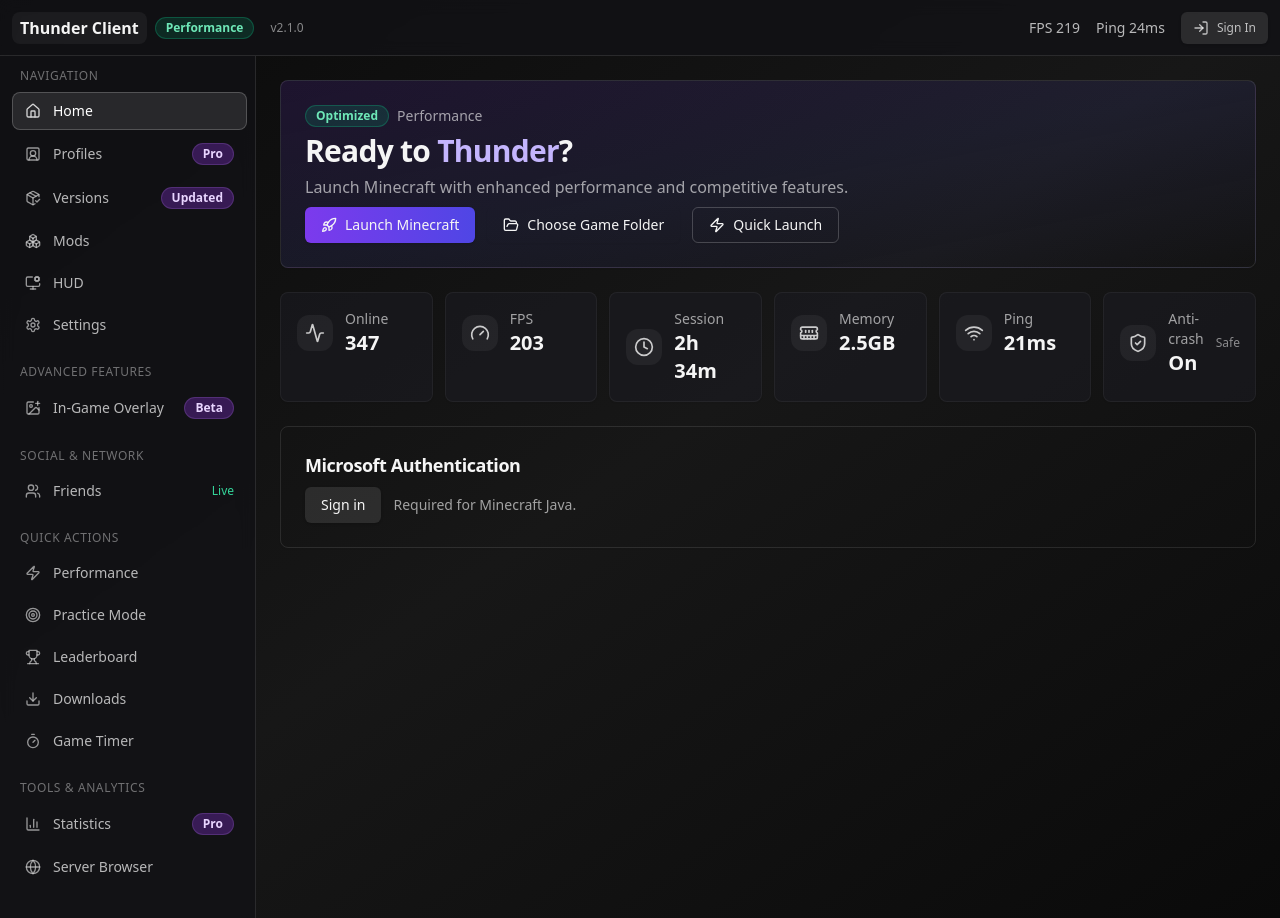
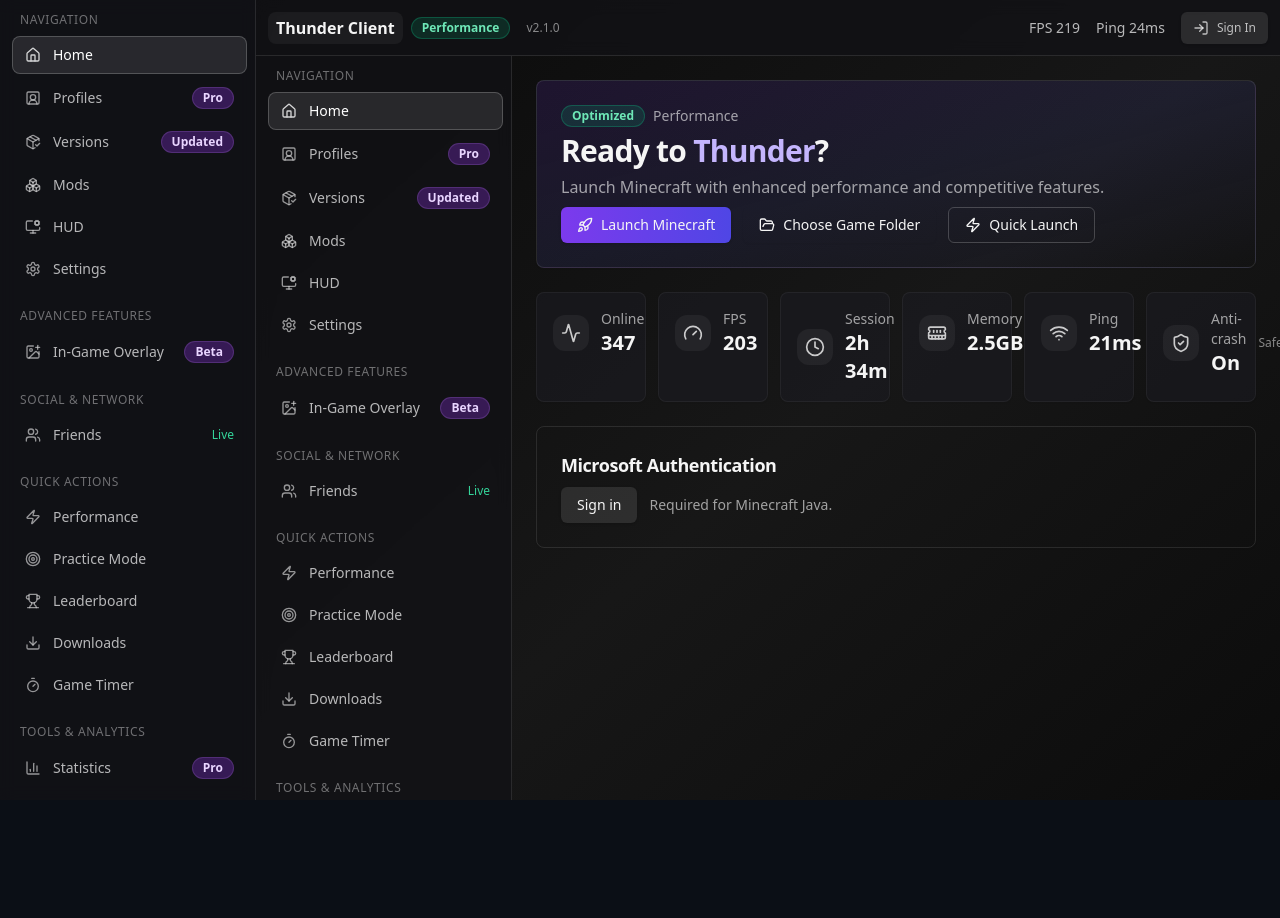
Before and after one commit to isahakgaming-beep/thunderclient, a Next.js app in the folder thunder-client/: page / in a window 1280 px wide. After the commit the page ends 800 px from the top, so only its background shows below. Built offline with nearby package versions, Linux system fonts and the light colour scheme.

Commit message:
Update layout.tsx

```diff
--- a/thunder-client/src/app/layout.tsx
+++ b/thunder-client/src/app/layout.tsx
@@ -1,12 +1,21 @@
-export const metadata = { title: 'Thunder Client', description: 'Minecraft launcher' };
+import './globals.css';
+import Sidebar from '@/components/Sidebar';
 
-import './globals.css';
+export const metadata = {
+  title: 'Thunder Client',
+  description: 'Minecraft launcher',
+};
 
 export default function RootLayout({ children }: { children: React.ReactNode }) {
   return (
-    <html lang="fr">
-      <body className="min-h-screen bg-neutral-950 text-neutral-100 antialiased">
-        {children}
+    <html lang="en" className="h-full">
+      <body className="h-full bg-[#0b0f16] text-white">
+        <div className="h-screen w-screen flex overflow-hidden">
+          <Sidebar />
+          <main className="flex-1 overflow-auto">
+            {children}
+          </main>
+        </div>
       </body>
     </html>
   );
```
